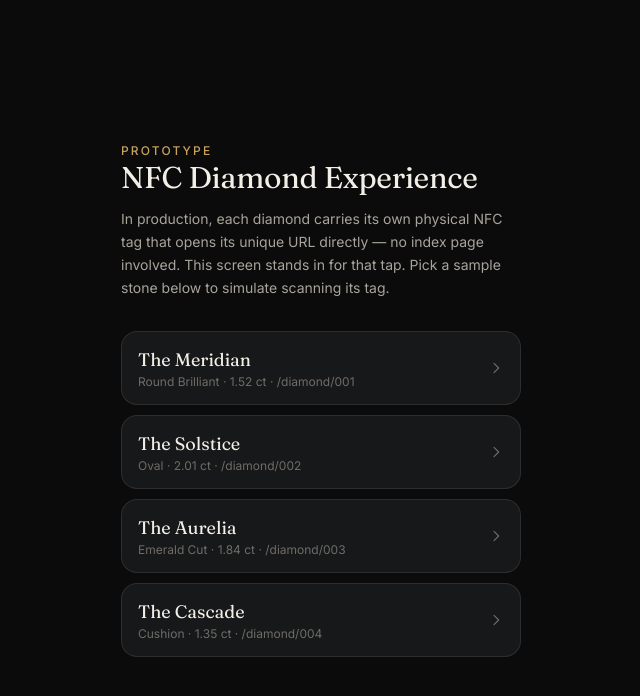
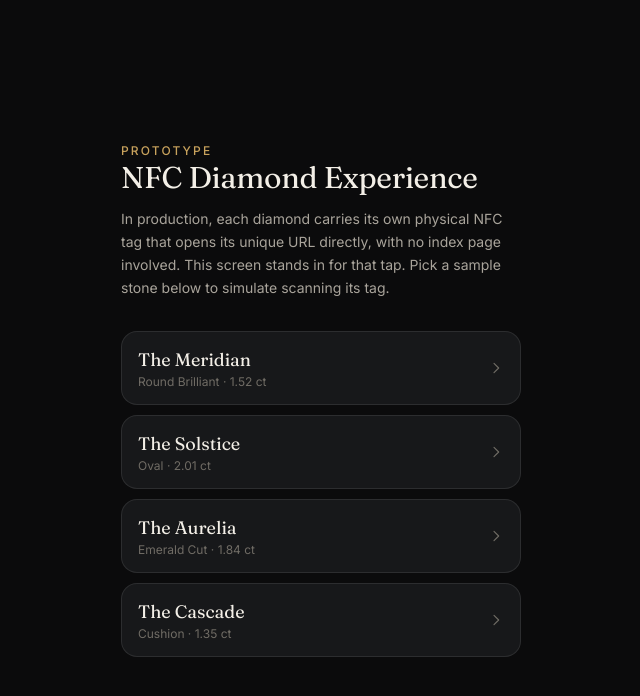
Before and after one commit to dschnitman-ideo/diamond-nfc-experience, a Next.js app: page / in a window 1280 px wide. Shown: the top 696 px of the page, without its empty margins (319-959 px from the left). Built offline with nearby package versions, Linux system fonts and the light colour scheme.

Commit message:
Simplify homepage copy
Drop the /diamond/xxx path text from the sample-stone cards and
remove em dashes from user-facing text throughout.

```diff
--- a/app/diamond/[id]/page.js
+++ b/app/diamond/[id]/page.js
@@ -8,7 +8,7 @@ export async function generateMetadata({ params }) {
   const { id } = await params;
   const diamond = getDiamond(id);
   return {
-    title: diamond ? `${diamond.name} — Diamond ${diamond.id}` : "Diamond not found",
+    title: diamond ? `${diamond.name}: Diamond ${diamond.id}` : "Diamond not found",
   };
 }
 
--- a/app/layout.js
+++ b/app/layout.js
@@ -16,7 +16,7 @@ const ui = Inter({
 export const metadata = {
   title: "Diamond Experience",
   description:
-    "NFC-triggered natural diamond product experience — prototype.",
+    "NFC-triggered natural diamond product experience: prototype.",
 };
 
 export default function RootLayout({ children }) {
--- a/app/page.js
+++ b/app/page.js
@@ -3,7 +3,7 @@ import { diamonds } from "@/data/diamonds";
 import { Icon } from "@/components/icons";
 
 export const metadata = {
-  title: "Diamond Experience — Prototype Index",
+  title: "Diamond Experience: Prototype Index",
 };
 
 export default function Home() {
@@ -17,8 +17,8 @@ export default function Home() {
       </h1>
       <p className="mt-3 text-sm leading-relaxed text-[var(--ink-soft)]">
         In production, each diamond carries its own physical NFC tag that
-        opens its unique URL directly — no index page involved. This screen
-        stands in for that tap. Pick a sample stone below to simulate
+        opens its unique URL directly, with no index page involved. This
+        screen stands in for that tap. Pick a sample stone below to simulate
         scanning its tag.
       </p>
 
@@ -34,7 +34,7 @@ export default function Home() {
                 {d.name}
               </span>
               <span className="block text-xs text-[var(--ink-faint)]">
-                {d.shape} · {d.carat.toFixed(2)} ct · /diamond/{d.id}
+                {d.shape} · {d.carat.toFixed(2)} ct
               </span>
             </span>
             <Icon name="chevronRight" className="h-4 w-4 flex-none text-[var(--ink-faint)]" />
--- a/components/GiaPanel.jsx
+++ b/components/GiaPanel.jsx
@@ -50,7 +50,7 @@ export default function GiaPanel({ record }) {
       </a>
 
       <p className="mt-4 text-[12px] italic text-[var(--ink-faint)]">
-        Prototype placeholder document — replace with the stone&rsquo;s real GIA report URL.
+        Prototype placeholder document. Replace with the stone&rsquo;s real GIA report URL.
       </p>
     </div>
   );
--- a/components/TracrPanel.jsx
+++ b/components/TracrPanel.jsx
@@ -69,7 +69,7 @@ export default function TracrPanel({ record }) {
       </ol>
 
       <p className="mt-6 text-[12px] italic text-[var(--ink-faint)]">
-        Prototype data — representative Tracr information for demonstration only.
+        Prototype data: representative Tracr information for demonstration only.
       </p>
     </div>
   );
```
